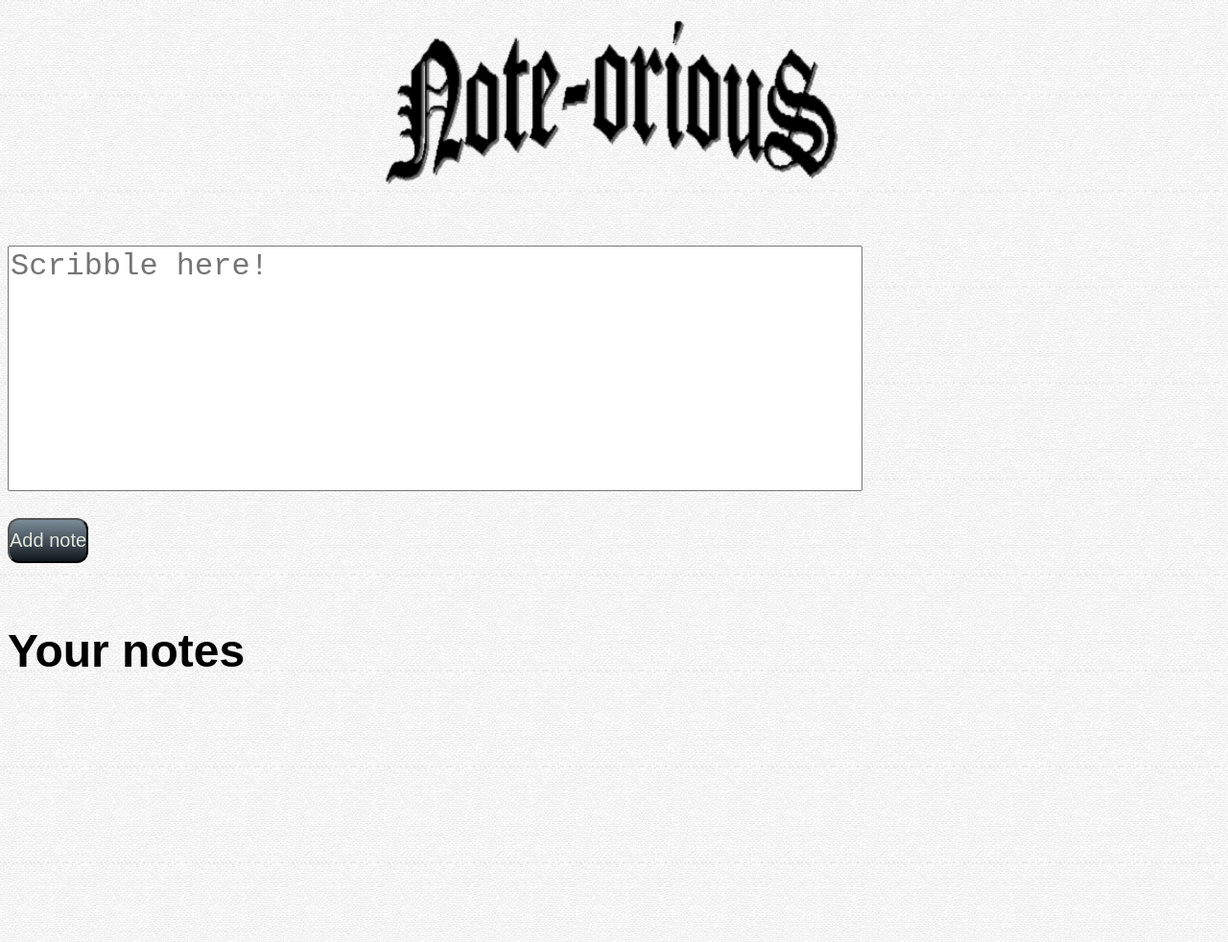
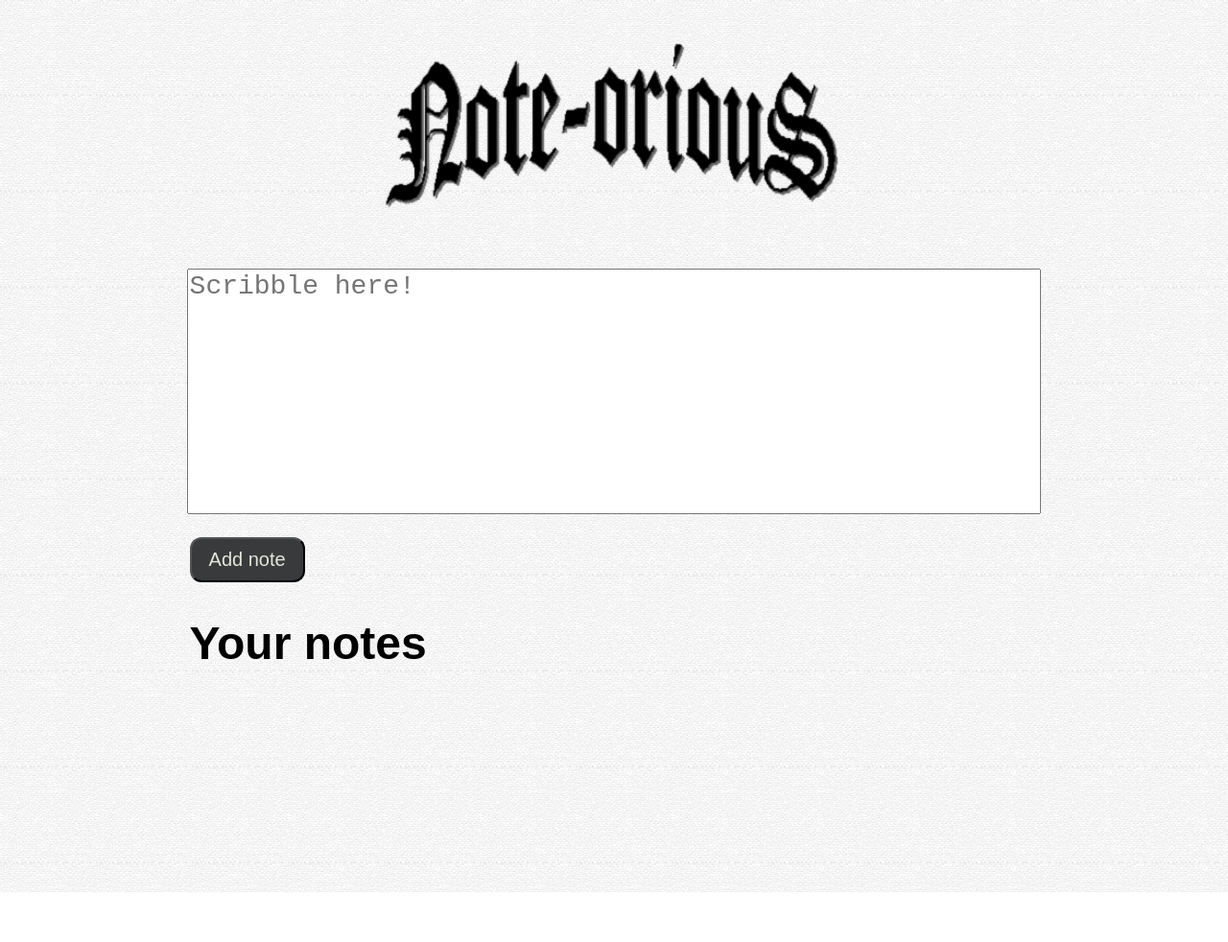
Before and after one commit to gjstirling/Note-orious-Single-Page-App, a plain HTML site: page index.html in a window 1280 px wide. Shown: the whole page at 96% size. After the commit the page ends 930 px from the top, so only its background shows below. Drawn offline with Linux system fonts and the light colour scheme.

Commit message:
finally got center left happening

```diff
--- a/index.html
+++ b/index.html
@@ -10,11 +10,10 @@
       <section id='main'>
       <img id="title-img" src="./public/noteorious.png" alt="Note-orious" />
 
-        <div id="center-left">
         <textarea style="resize:none" maxlength="1000" id="notepad"
         name="notepad" rows="10" cols="100" placeholder="Scribble here!"></textarea>
-        <br>
 
+        <div id="center-left">
         <button value="submit" id="addNote" action="">Add note</button>
 
         <h2>Your notes</h2>
--- a/public/styles.css
+++ b/public/styles.css
@@ -1,70 +1,58 @@
-/* .notesList {
-  white-space: nowrap;
-  width: 20ch;
-  overflow: hidden;
-  text-overflow: ellipsis;
-  font-family: monospace;
-  font-size: 16px;
-  display: block;
-  list-style-type: disc;
-  margin-block-start: 1em;
-  margin-block-end: 1em;
-  margin-inline-start: 0px;
-  margin-inline-end: 0px;
-  padding-inline-start: 40px;
-} */
-
 body {
   background-image: url(../public/paper.jpeg);
   background-repeat:repeat;
   font-family: Arial, Helvetica, sans-serif;
-  text-align: center;
 }
 
 h2 {
   font-size: 48px;
-  font-family: Arial, Helvetica, sans-serif
+  font-family: Arial, Helvetica, sans-serif;
+  margin: 12px 0 24px;
 }
 
 textarea {
-  font-size: 32px;
+  display: block;
+  font-size: 28px;
   height: 250px;
   width: 70%;
+  margin: 0 auto;
 }
 button {
+  display: inline-block;
   margin: 24px 0;
-  background: #7c8d99;
-  background-image: -webkit-linear-gradient(top, #7c8d99, #10171c);
-  background-image: -moz-linear-gradient(top, #7c8d99, #10171c);
-  background-image: -ms-linear-gradient(top, #7c8d99, #10171c);
-  background-image: -o-linear-gradient(top, #7c8d99, #10171c);
-  background-image: linear-gradient(to bottom, #7c8d99, #10171c);
-  -webkit-border-radius: 12;
-  -moz-border-radius: 12;
+  padding: 10px 18px;
+  background: #383a3b;
   border-radius: 12px;
-  font-family: Arial;
   color: #e1e6da;
   font-size: 20px;
-  padding: 10px 0;
-  text-decoration: none;
 }
 
 button:hover {
-  background: #383a3b;
-  background-image: -webkit-linear-gradient(top, #383a3b, #1f2324);
-  background-image: -moz-linear-gradient(top, #383a3b, #1f2324);
-  background-image: -ms-linear-gradient(top, #383a3b, #1f2324);
-  background-image: -o-linear-gradient(top, #383a3b, #1f2324);
-  background-image: linear-gradient(to bottom, #383a3b, #1f2324);
-  text-decoration: none;
+  background: #7c8d99;
 }
 
+ul {
+  list-style-type: none;
+  padding: 0;
+  margin: 0;
+}
+
+li, p {
+  height: 32px;
+  font-size: 32px;
+  padding: 4px 0;
+}
+
+li:hover {
+  background-color: rgb(208, 208, 211);
+  border-radius: 12px;
+}
 
 #title-img {
   height: 200px;
   display: block;
   margin: 0 auto;
-  padding-bottom: 48px;
+  padding: 24px 0 48px;
 }
 
 #individualNote {
@@ -77,25 +65,17 @@ button:hover {
   left: 24px;
 }
 
-ul {
-  display: inline-block;
+#center-left {
+  display: block;
   text-align: left;
-  list-style-type: none;
-  padding: 12px 0;
-  margin: 0;
+  margin: 0 auto;
+  width: 70%;
+  text-align: left;
 }
 
-li, p {
-  height: 32px;
-  font-size: 32px;
-  padding: 4px 0;
+@media screen and (max-width: 600px) {
+  #title-img {
+    width: 85%;
+    height: 85%;
+  }
 }
-li:hover {
-  background-color: rgb(208, 208, 211);
-  text-decoration: underline;
-}
-
-#center-left {
-  margin: 0 auto;
-  text-align: left;
-}
```
